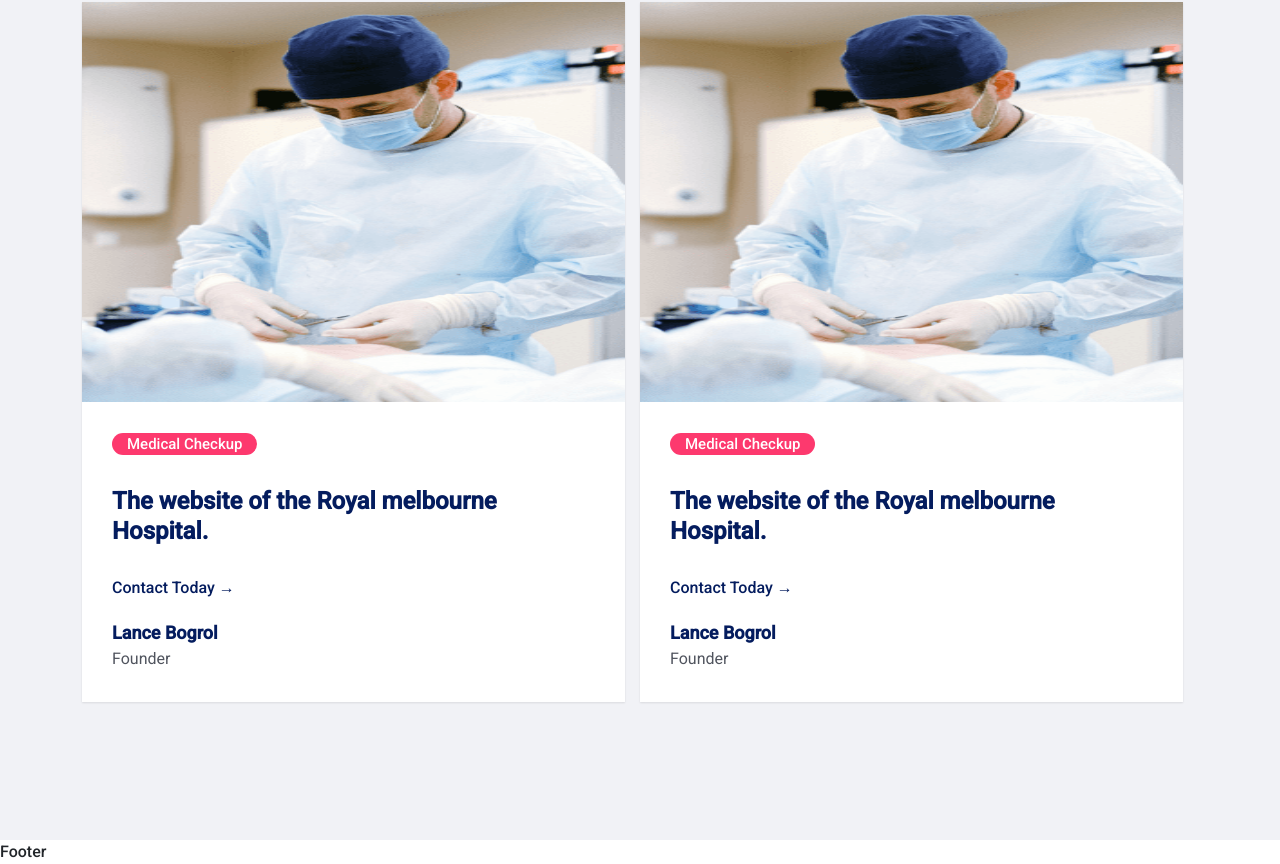
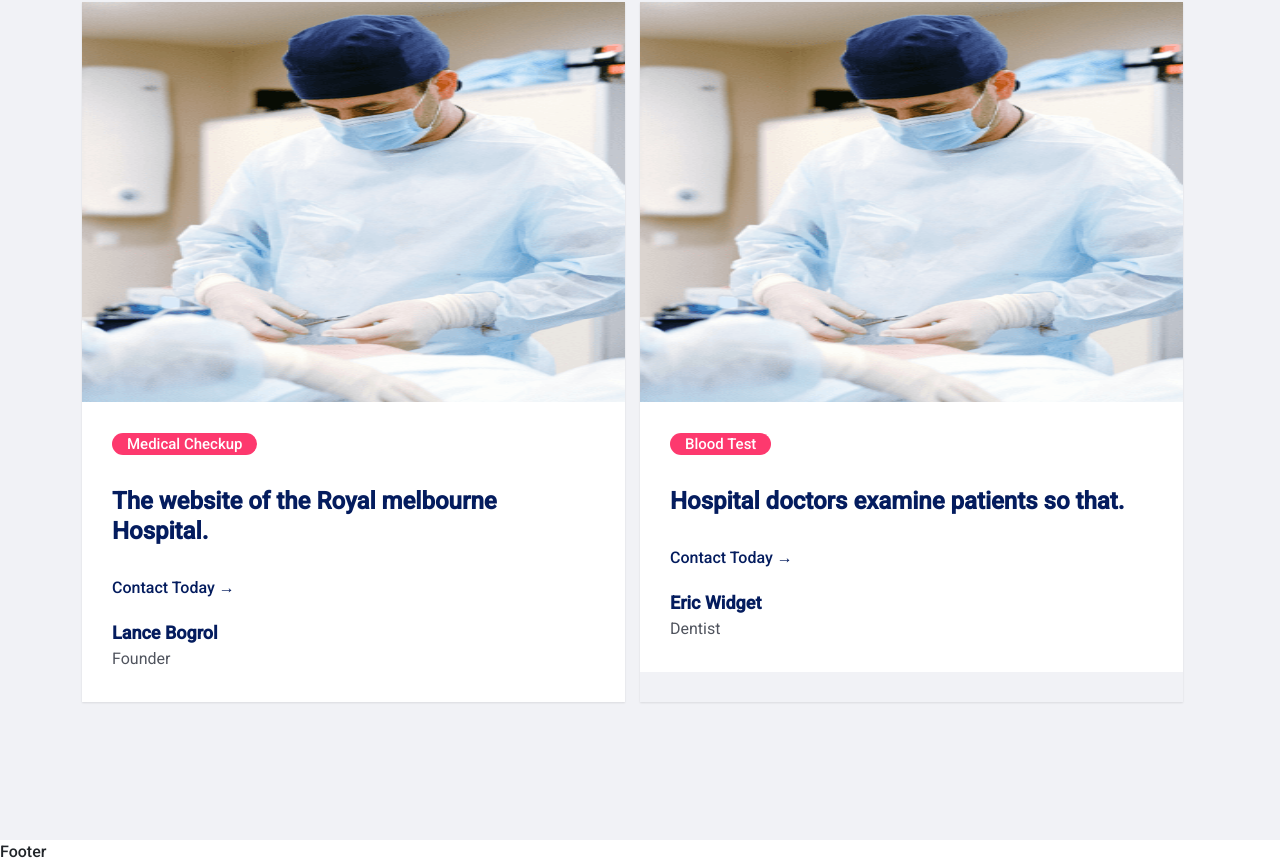
Before and after one commit to grekuu/medical-service, a React (Vite) app: page / in a window 1280 px wide. Shown: the part 2382-3246 px from the top of the page. Built offline with nearby package versions, Linux system fonts and the light colour scheme.

Commit message:
feat(AtYourService): Box info passed by props

```diff
--- a/src/pages/components/AtYourService/AtYourService.tsx
+++ b/src/pages/components/AtYourService/AtYourService.tsx
@@ -11,8 +11,18 @@ const AtYourService = () => {
           Tosser cheesed off tinkety tonk old fruit arse over tit give us.
         </h3>
         <div className="service-box-container">
-          <ServiceTypeBox />
-          <ServiceTypeBox />
+          <ServiceTypeBox
+            type="Medical Checkup"
+            title="The website of the Royal melbourne Hospital."
+            doc_name="Lance Bogrol"
+            doc_type="Founder"
+          />
+          <ServiceTypeBox
+            type="Blood Test"
+            title="Hospital doctors examine patients so that."
+            doc_name="Eric Widget"
+            doc_type="Dentist"
+          />
         </div>
       </Container>
     </div>
--- a/src/pages/components/AtYourService/ServiceTypeBox/ServiceTypeBox.tsx
+++ b/src/pages/components/AtYourService/ServiceTypeBox/ServiceTypeBox.tsx
@@ -1,15 +1,27 @@
 import "./serviceTypeBox.scss";
 
-const ServiceTypeBox = () => {
+interface ServiceTypeBoxProps {
+  type: string;
+  title: string;
+  doc_name: string;
+  doc_type: string;
+}
+
+const ServiceTypeBox = ({
+  type,
+  title,
+  doc_name,
+  doc_type,
+}: ServiceTypeBoxProps) => {
   return (
     <div className="service-type-box">
       <img src="/service-01.png" className="service-img"></img>
       <div className="service-info">
-        <span>Medical Checkup</span>
-        <h3>The website of the Royal melbourne Hospital.</h3>
+        <span>{type}</span>
+        <h3>{title}</h3>
         <a href="#">Contact Today &#8594;</a>
-        <h2>Lance Bogrol</h2>
-        <p>Founder</p>
+        <h2>{doc_name}</h2>
+        <p>{doc_type}</p>
       </div>
     </div>
   );
```
